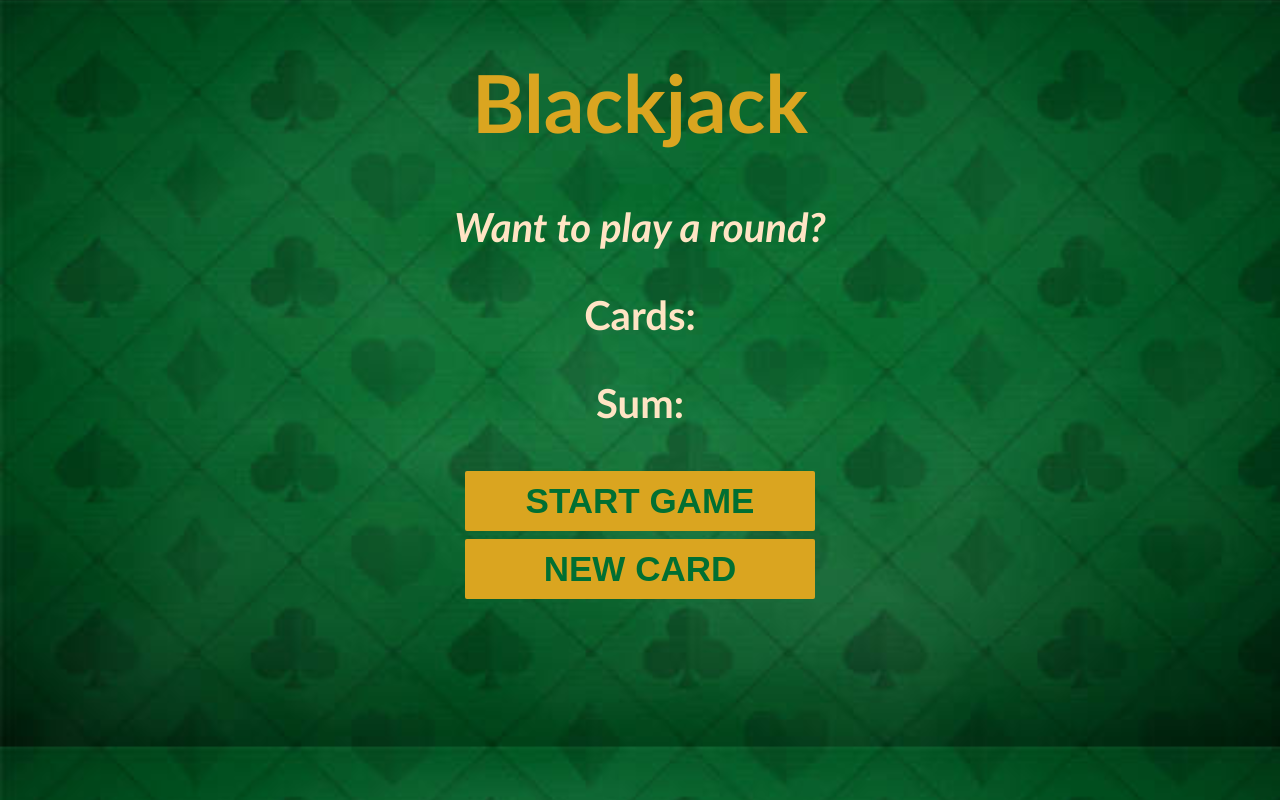
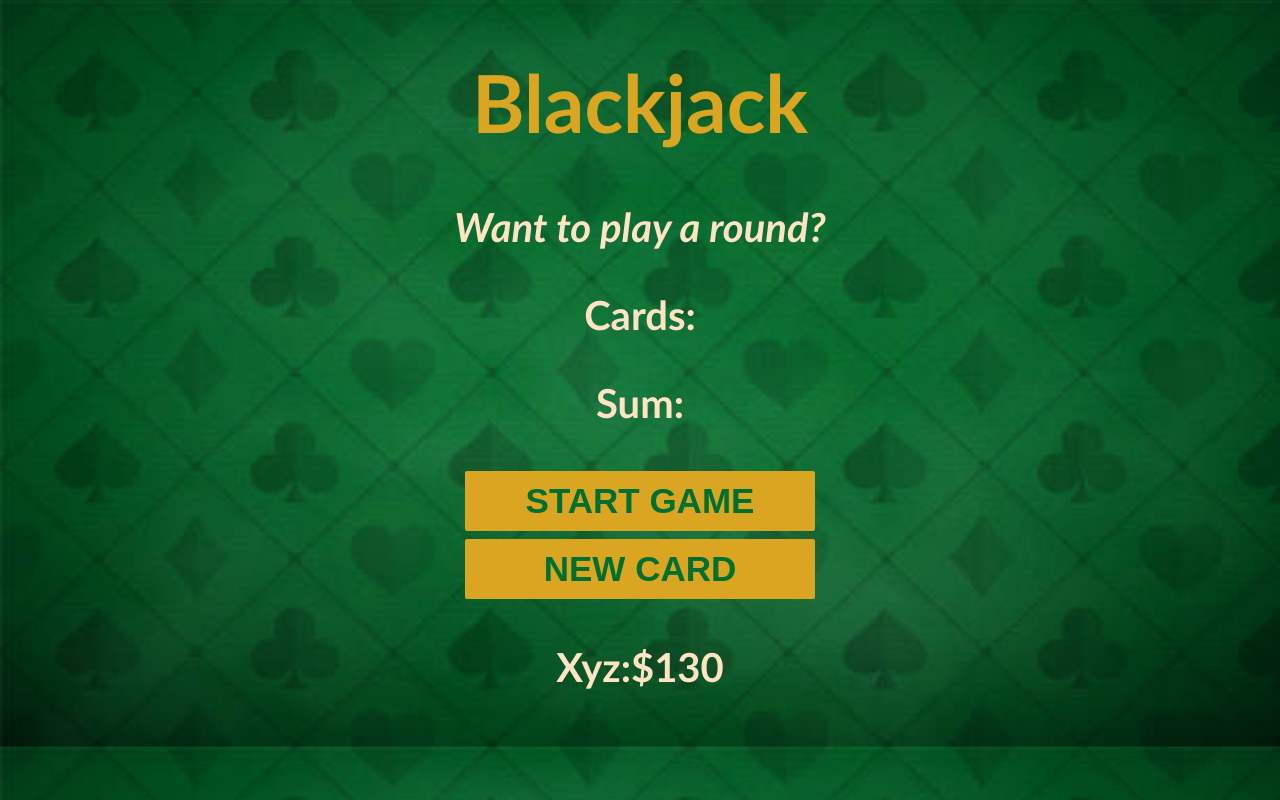
Before and after one commit to anjaliydv304/blackjack-game, a plain HTML site: page index.html in a window 1280 px wide. Drawn offline with Linux system fonts and the light colour scheme.

Commit message:
completed

```diff
--- a/index.html
+++ b/index.html
@@ -12,11 +12,12 @@
     <p id="cards-el">Cards:</p>
     <p id="sum-el">Sum:</p>
 
+
     <button onclick="startGame()">START GAME</button>
     <br>
 
     <button onclick="newCard()">NEW CARD</button>
-
+    <p id="player-el"></p>
     <script src="index.js"></script>
 </body>
 </html>
--- a/index.js
+++ b/index.js
@@ -1,4 +1,7 @@
-
+let player={
+    name:"Xyz",
+    chip:130
+}
 let cards = []
 let sum =0
 let hasBlackJack = false
@@ -7,8 +10,9 @@ let message=""
 let messageEl=document.getElementById("message-el")
 let sumEl=document.getElementById("sum-el")
 let cardEl=document.getElementById("cards-el")
+let playerEl=document.getElementById("player-el")
 
-
+playerEl.textContent=player.name+":$"+player.chip
 function getRandomCard(){
     let randomNumber = Math.floor(Math.random()*13)+1
 
```
